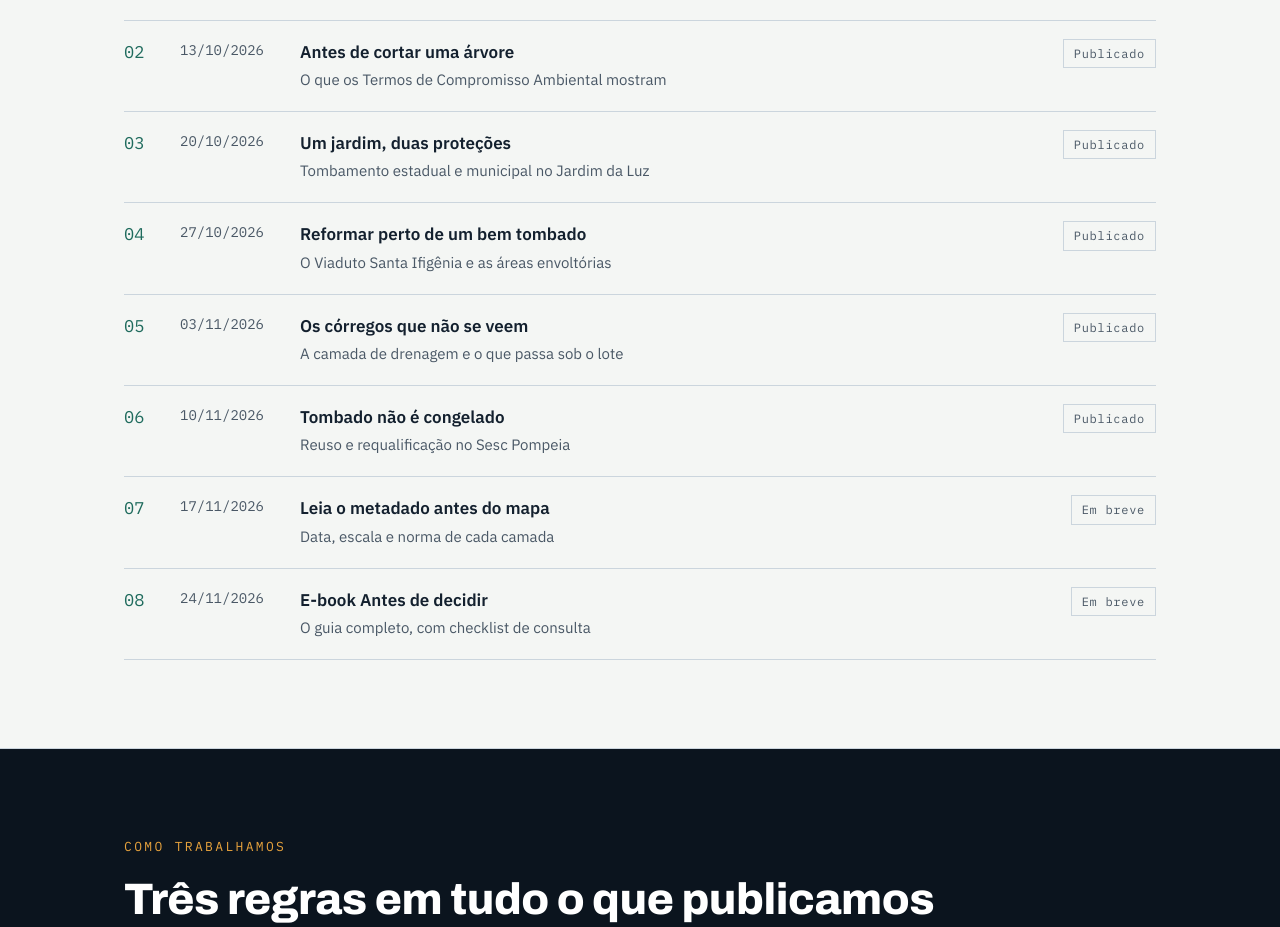
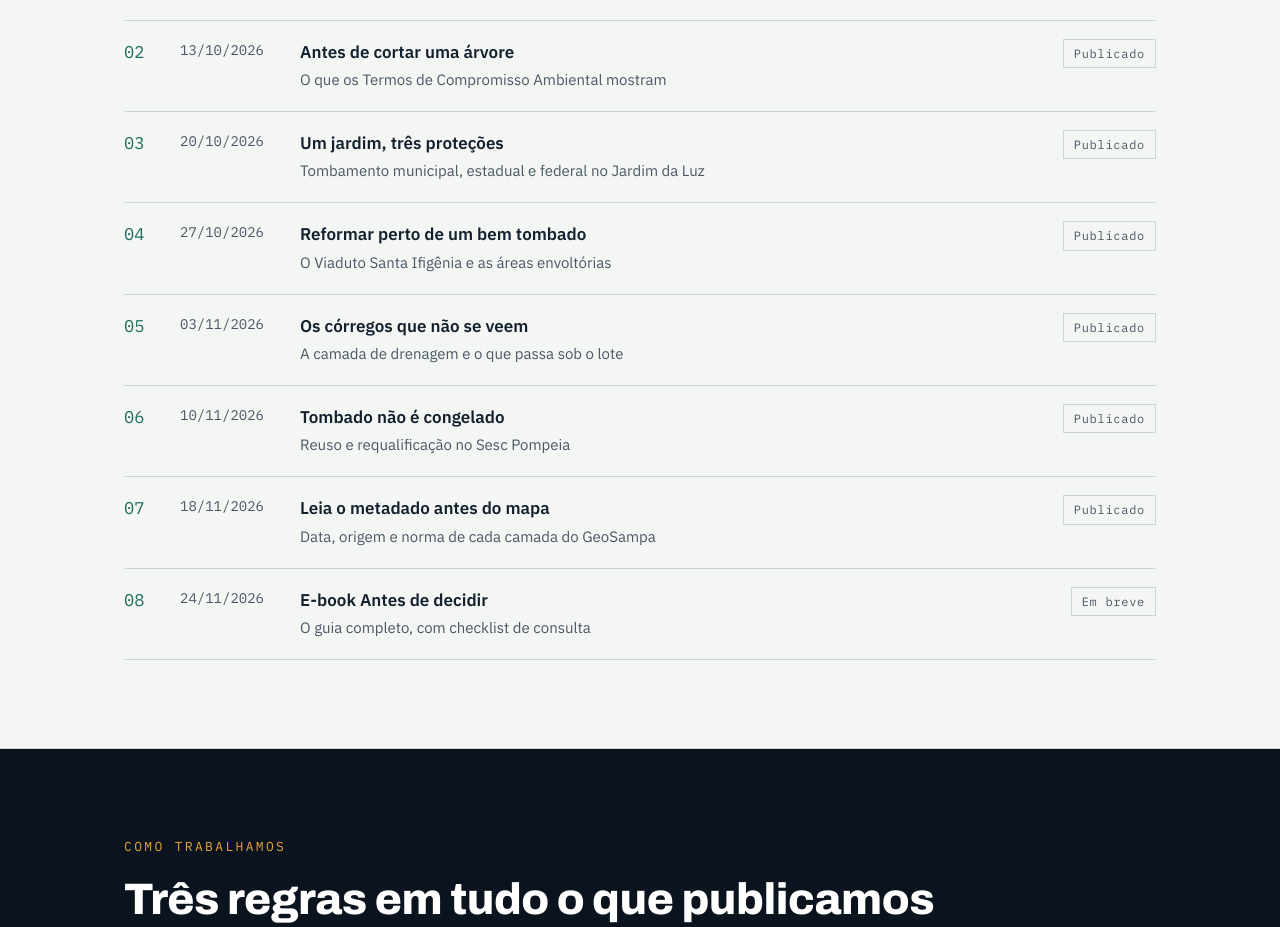
Before and after one commit to rgsantos-sp/envrisksite, a plain HTML site: page index.html in a window 1280 px wide. Shown: the part 4900-5827 px from the top of the page. Drawn offline with Linux system fonts and the light colour scheme.

Commit message:
atualização de publicações .pdf

```diff
--- a/index.html
+++ b/index.html
@@ -429,11 +429,11 @@ body{background:var(--paper)}
           <tbody>
             <tr><td class="n">01</td><td class="d">06/10/2026</td><td class="t"><strong>Seu lote tem vegetação significativa?</strong><span>Como consultar a camada no GeoSampa</span></td><td class="s"><span class="chip">Publicado</span></td></tr>
             <tr><td class="n">02</td><td class="d">13/10/2026</td><td class="t"><strong>Antes de cortar uma árvore</strong><span>O que os Termos de Compromisso Ambiental mostram</span></td><td class="s"><span class="chip">Publicado</span></td></tr>
-            <tr><td class="n">03</td><td class="d">20/10/2026</td><td class="t"><strong>Um jardim, duas proteções</strong><span>Tombamento estadual e municipal no Jardim da Luz</span></td><td class="s"><span class="chip">Publicado</span></td></tr>
+            <tr><td class="n">03</td><td class="d">20/10/2026</td><td class="t"><strong>Um jardim, três proteções</strong><span>Tombamento municipal, estadual e federal no Jardim da Luz</span></td><td class="s"><span class="chip">Publicado</span></td></tr>
             <tr><td class="n">04</td><td class="d">27/10/2026</td><td class="t"><strong>Reformar perto de um bem tombado</strong><span>O Viaduto Santa Ifigênia e as áreas envoltórias</span></td><td class="s"><span class="chip">Publicado</span></td></tr>
             <tr><td class="n">05</td><td class="d">03/11/2026</td><td class="t"><strong>Os córregos que não se veem</strong><span>A camada de drenagem e o que passa sob o lote</span></td><td class="s"><span class="chip">Publicado</span></td></tr>
             <tr><td class="n">06</td><td class="d">10/11/2026</td><td class="t"><strong>Tombado não é congelado</strong><span>Reuso e requalificação no Sesc Pompeia</span></td><td class="s"><span class="chip">Publicado</span></td></tr>
-            <tr><td class="n">07</td><td class="d">17/11/2026</td><td class="t"><strong>Leia o metadado antes do mapa</strong><span>Data, escala e norma de cada camada</span></td><td class="s"><span class="chip">Em breve</span></td></tr>
+            <tr><td class="n">07</td><td class="d">18/11/2026</td><td class="t"><strong>Leia o metadado antes do mapa</strong><span>Data, origem e norma de cada camada do GeoSampa</span></td><td class="s"><span class="chip">Publicado</span></td></tr>
             <tr><td class="n">08</td><td class="d">24/11/2026</td><td class="t"><strong>E-book Antes de decidir</strong><span>O guia completo, com checklist de consulta</span></td><td class="s"><span class="chip">Em breve</span></td></tr>
           </tbody>
         </table>
```
